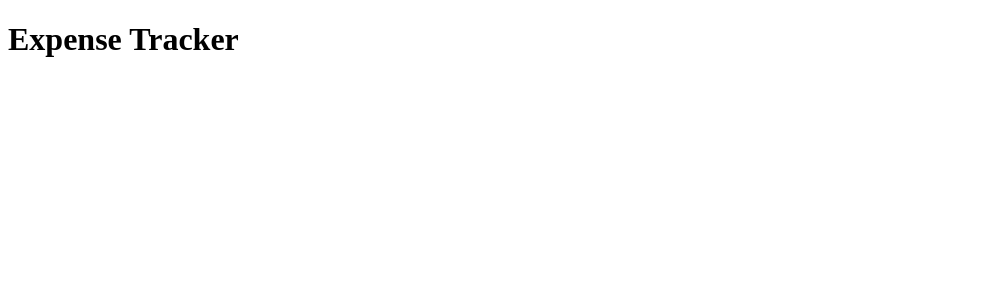
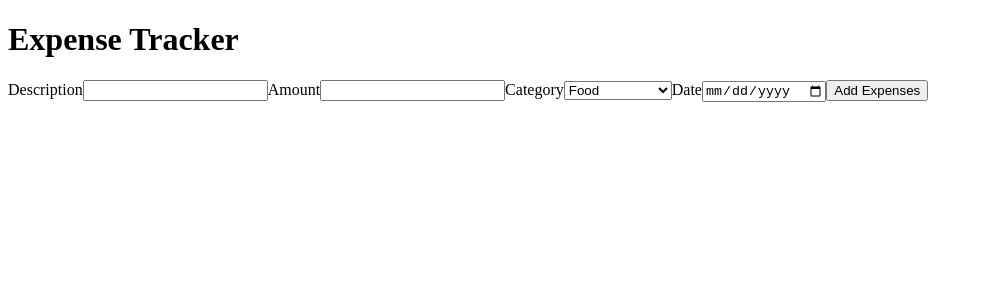
Before and after one commit to Russel-domingo/Expense-tracker, a React (Vite) app: page / in a window 1280 px wide. Shown: the top 300 px of the page, without its empty margins (0-983 px from the left). Built offline with nearby package versions, Linux system fonts and the light colour scheme.

Commit message:
Finish the Expesnse Form

```diff
--- a/src/App.jsx
+++ b/src/App.jsx
@@ -1,12 +1,19 @@
 import { useState } from 'react'
 import './App.css'
+import ExpenseForm from './components/ExpenseForm';
 
 function App() {
-  const [expense, setExpense] = useState([]);
+  const [expenses, setExpenses] = useState([]);
 
+  function addExpenses(expense) {
+    setExpenses((currentExpenses) => {
+        return [...currentExpenses, expense]
+    });
+  }
   return (
     <div>
         <h1>Expense Tracker</h1>
+        <ExpenseForm onAddExpenses={addExpenses}/>
     </div>
   );
 
--- /dev/null
+++ b/src/components/ExpenseForm.jsx
@@ -0,0 +1,76 @@
+import { useState } from "react";
+
+
+function ExpenseForm(props) {
+
+    const [description, setDescription] = useState('');
+    const [amount, setAmount] = useState('');
+    const [category, setCategory] = useState('Food');
+    const [date, setDate] = useState('');
+
+    const handleSubmit = (event) => {
+        event.preventDefault();
+
+        props.onAddExpenses({
+            description: description,
+            amount: Number(amount),
+            category: category,
+            date: date
+        });
+
+       setDescription('');
+       setAmount('');
+       setCategory('');
+       setDate('');
+
+    }
+    return(
+        <div className="expense-form-container">
+            <form onSubmit={handleSubmit}>
+                <label htmlFor="description">Description</label>
+                <input
+                    type="text"
+                    name="description"
+                    id="description"
+                    value={description}
+                    onChange={(event) => setDescription(event.target.value)}
+                />
+                <label htmlFor="amount">Amount</label>
+                <input
+                    type="number"
+                    name="amount"
+                    id="amount"
+                    value={amount}
+                    onChange={(event) => setAmount(event.target.value)}
+                />
+                <label htmlFor="category">Category</label>
+                <select
+                    name="category"
+                    value={category}
+                    id="category"
+                    onChange={(event) => setCategory(event.target.value)}
+                >
+                    <option value="Food">Food</option>
+                    <option value="Transportation">Transportation</option>
+                    <option value="Bills">Bills</option>
+                    <option value="Shopping">Shopping</option>
+                    <option value="Entertainment">Entertainment</option>
+                    <option value="Healthcare">Healthcare</option>
+                    <option value="Education">Education</option>
+                    <option value="Personal">Personal</option>
+                    <option value="Others">Others</option>
+                </select>
+                <label htmlFor="date">Date</label>
+                <input
+                    type="date"
+                    name="date"
+                    id="date"
+                    value={date}
+                    onChange={(event) => setDate(event.target.value)}
+                />
+                <button type="submit">Add Expenses</button>
+            </form>
+        </div>
+    );
+}
+export default ExpenseForm;
```
Also changed, not shown: src/components/ExpensesList.jsx (added).
